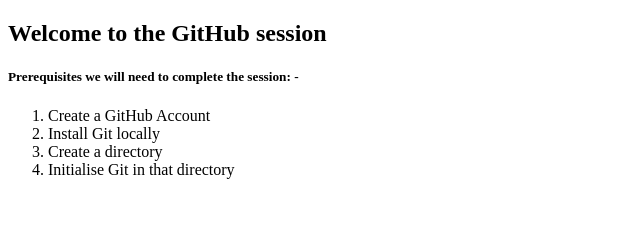
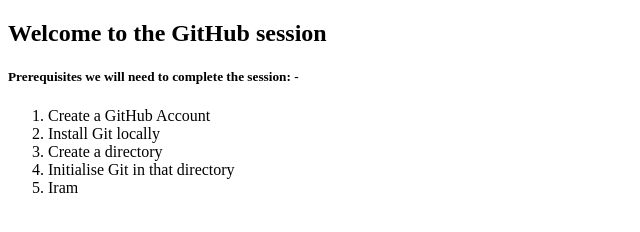
Before and after one commit to hhk998402/GitHub-Session-Dec-21, a plain HTML site: page index.html in a window 1280 px wide. Shown: the full height of the page, 0-640 px from the left. Drawn offline with Linux system fonts and the light colour scheme.

Commit message:
Update index.html

```diff
--- a/index.html
+++ b/index.html
@@ -11,6 +11,7 @@
             <li>Install Git locally</li>
             <li>Create a directory</li>
             <li>Initialise Git in that directory</li>
+            <li>Iram</li>
         </ol>
     </body>
 </html>
```
